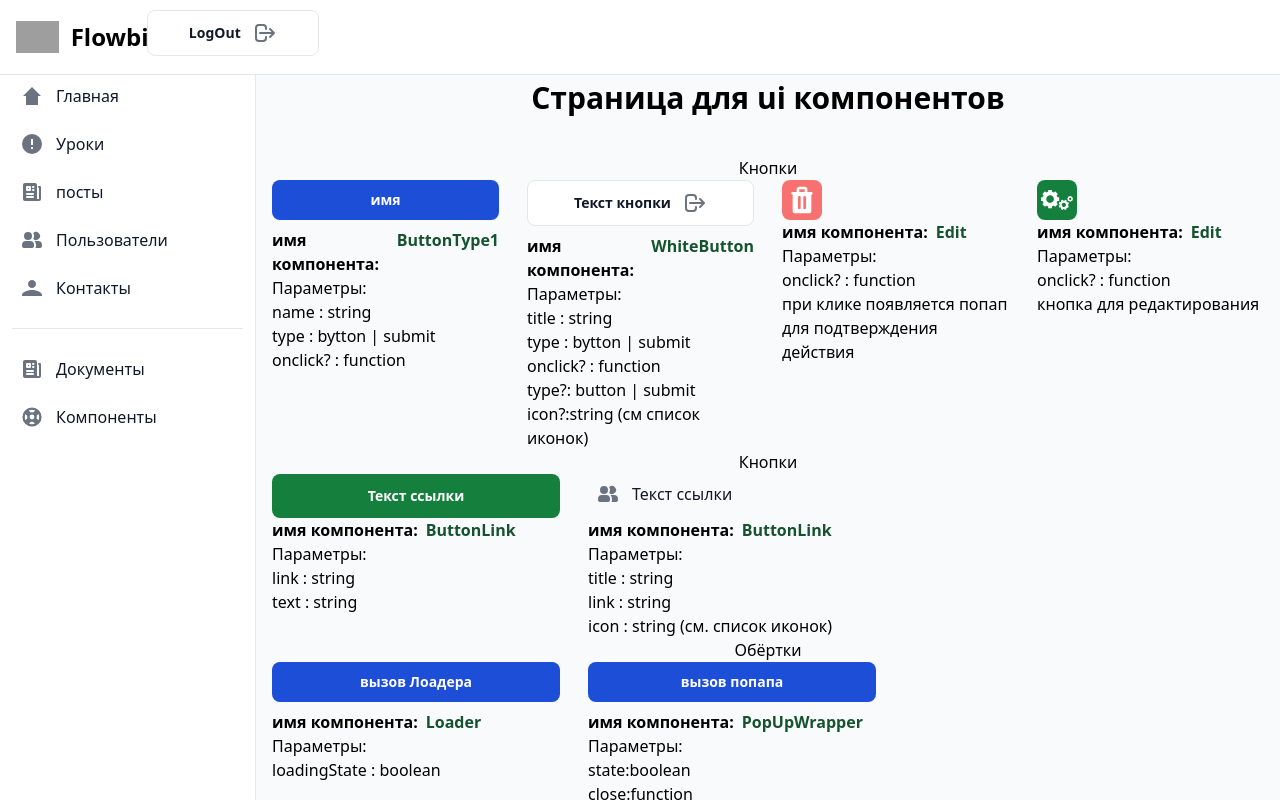
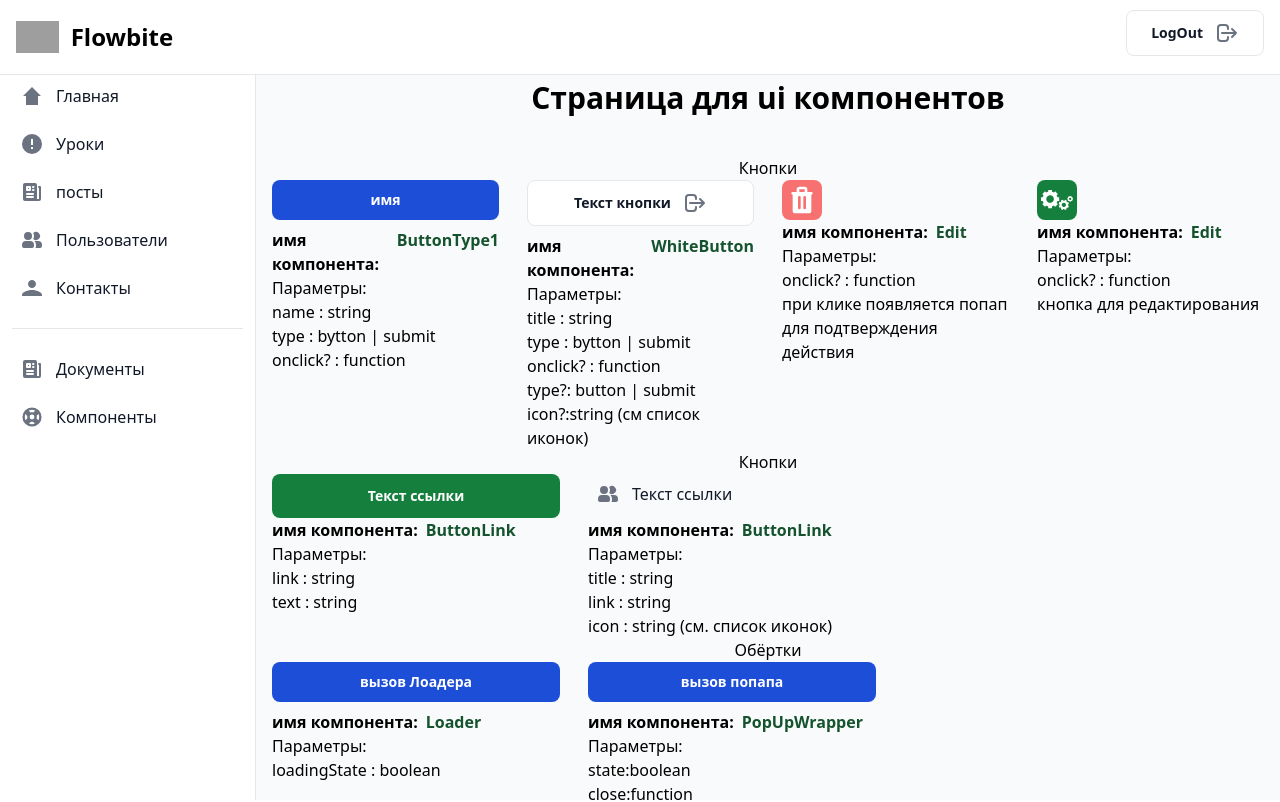
Before and after one commit to TheFasWalker/reactAdmin, a React (Vite) app: page /admin/components in a window 1280 px wide. Shown: the top 802 px of the page. Built offline with nearby package versions, Linux system fonts and the light colour scheme; grey boxes are pictures that could not be loaded.

Commit message:
fix: fix header styles

```diff
--- a/src/components/general/Header.tsx
+++ b/src/components/general/Header.tsx
@@ -4,7 +4,7 @@ export const Header = () => {
   return (
     <nav className="bg-white border-b border-gray-200 px-4 py-2.5 dark:bg-gray-800 dark:border-gray-700 fixed left-0 right-0 top-0 z-50">
       <div className="flex flex-wrap justify-between items-center">
-        <div className="flex justify-start items-center">
+        <div className="flex justify-between items-center w-full">
 
           <a href="https://flowbite.com" className="flex items-center justify-between mr-4">
             <img
@@ -14,10 +14,13 @@ export const Header = () => {
             />
             <span className="self-center text-2xl font-semibold whitespace-nowrap dark:text-white">Flowbite</span>
           </a>
+          <div className="">
           <WhiteButton
             title={"LogOut"}
             icon='exit'
           />
+          </div>
+
 
         </div>
 
```
